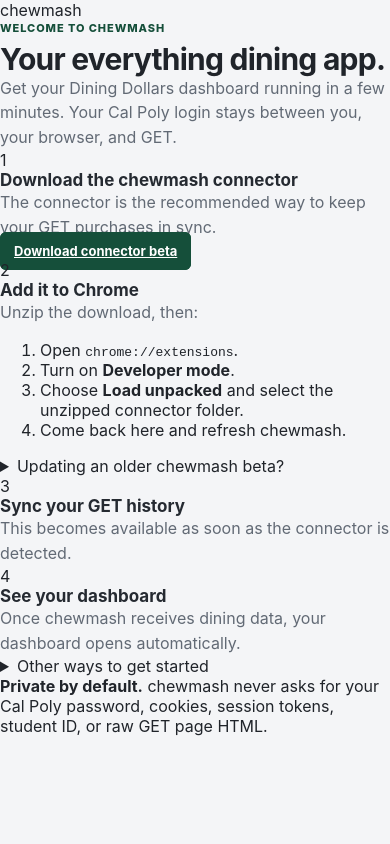
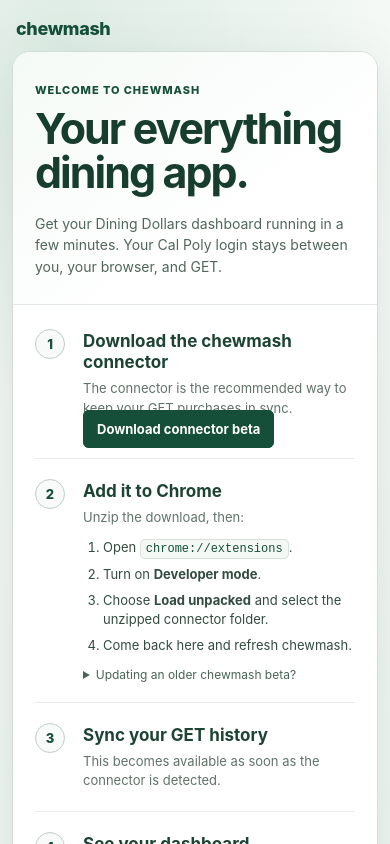
Before and after one commit to the-diegolaredo/chewmash, a React (Vite) app in the folder apps/web/: page / in a window 390 px wide. Shown: the top 844 px of the page. Built offline with nearby package versions, Linux system fonts and the light colour scheme.

Commit message:
Style prominent friendly onboarding

```diff
--- a/apps/web/src/web.css
+++ b/apps/web/src/web.css
@@ -20,102 +20,229 @@
   text-transform: lowercase;
 }
 
-.connector-install-help {
-  position: fixed;
-  right: 18px;
-  bottom: 18px;
-  z-index: 80;
-  width: min(420px, calc(100vw - 36px));
-  overflow: hidden;
-  border: 1px solid #cfd8d3;
-  border-radius: 14px;
-  background: rgba(255, 255, 255, .98);
-  box-shadow: 0 16px 44px rgba(16, 53, 39, .16);
-}
-
-.chewmash-connector-ready .connector-install-help {
-  display: none;
-}
-
-.connector-install-help summary {
-  display: flex;
-  align-items: center;
-  justify-content: space-between;
-  gap: 16px;
-  padding: 14px 16px;
-  color: #154f3a;
-  cursor: pointer;
-  list-style: none;
-}
-
-.connector-install-help summary::-webkit-details-marker {
-  display: none;
-}
-
-.connector-install-help summary > span:first-child {
+.first-run-loading {
+  min-height: 100dvh;
   display: grid;
-  gap: 2px;
-}
-
-.connector-install-help summary strong {
+  place-items: center;
+  color: #607269;
   font-size: 14px;
 }
 
-.connector-install-help summary small {
-  color: #607269;
-  font-size: 11px;
+.first-run-shell {
+  min-height: 100dvh;
+  padding: 28px 20px 56px;
+  background:
+    radial-gradient(circle at 16% 4%, rgba(215, 232, 222, .8), transparent 34%),
+    linear-gradient(180deg, #f8fbf9 0%, #eef5f0 100%);
 }
 
-.connector-install-chevron {
-  font-size: 20px;
-  line-height: 1;
-  transition: transform .18s ease;
+.first-run-brand {
+  width: min(780px, 100%);
+  margin: 0 auto 18px;
+  color: #154f3a;
+  font-size: 18px;
+  font-weight: 800;
+  letter-spacing: -.02em;
 }
 
-.connector-install-help[open] .connector-install-chevron {
-  transform: rotate(180deg);
+.first-run-card {
+  width: min(780px, 100%);
+  margin: 0 auto;
+  overflow: hidden;
+  border: 1px solid #d2ddd6;
+  border-radius: 24px;
+  background: rgba(255, 255, 255, .98);
+  box-shadow: 0 24px 70px rgba(25, 66, 49, .12);
+  transition: opacity .45s ease, transform .45s ease;
 }
 
-.connector-install-body {
-  display: grid;
-  gap: 14px;
-  padding: 0 16px 16px;
-  border-top: 1px solid #e2e7e4;
+.first-run-complete .first-run-card {
+  opacity: 0;
+  transform: translateY(-8px) scale(.99);
 }
 
-.connector-install-body > p:first-child {
+.first-run-heading {
+  padding: 42px 44px 34px;
+  border-bottom: 1px solid #e2e9e4;
+  background: linear-gradient(145deg, #f4faf6, #ffffff 68%);
+}
+
+.first-run-heading h1 {
+  max-width: 580px;
+  margin-top: 8px;
+  color: #173d2f;
+  font-size: clamp(32px, 6vw, 54px);
+  line-height: 1.02;
+  letter-spacing: -.045em;
+}
+
+.first-run-heading > p:last-child {
+  max-width: 610px;
+  margin-top: 18px;
+  color: #50665b;
+  font-size: 16px;
+  line-height: 1.55;
+}
+
+.setup-progress {
+  display: grid;
+  padding: 8px 44px 10px;
+}
+
+.setup-step {
+  position: relative;
+  display: grid;
+  grid-template-columns: 42px minmax(0, 1fr);
+  gap: 16px;
+  padding: 24px 0;
+}
+
+.setup-step:not(:last-child) {
+  border-bottom: 1px solid #e8edea;
+}
+
+.setup-step-marker {
+  width: 34px;
+  height: 34px;
+  display: grid;
+  place-items: center;
+  border: 1px solid #bfcfc5;
+  border-radius: 999px;
+  background: #f7faf8;
+  color: #154f3a;
+  font-size: 13px;
+  font-weight: 800;
+}
+
+.setup-step.done .setup-step-marker {
+  border-color: #2d7053;
+  background: #e5f1e9;
+}
+
+.setup-step-copy {
+  min-width: 0;
+}
+
+.setup-step-copy h2 {
+  margin: 2px 0 6px;
+  color: #1d4334;
+  font-size: 17px;
+  line-height: 1.25;
+}
+
+.setup-step-copy p {
+  max-width: 610px;
+  margin: 0;
+  color: #607269;
+  font-size: 13px;
+  line-height: 1.5;
+}
+
+.setup-step-copy > .primary-button,
+.setup-download {
+  width: fit-content;
   margin-top: 14px;
+  text-decoration: none;
+}
+
+.setup-step-copy small {
+  display: block;
+  margin-top: 10px;
+  color: #607269;
+  line-height: 1.4;
+}
+
+.setup-instructions {
+  display: grid;
+  gap: 10px;
+}
+
+.setup-instructions ol {
+  display: grid;
+  gap: 7px;
+  margin: 0;
+  padding-left: 20px;
+  color: #334b40;
+  font-size: 13px;
+  line-height: 1.45;
+}
+
+.setup-instructions code {
+  padding: 2px 5px;
+  border: 1px solid #d7e1da;
+  border-radius: 5px;
+  background: #f4f8f5;
+  color: #154f3a;
   font-size: 12px;
 }
 
-.connector-download-button {
+.setup-instructions details {
   width: fit-content;
-  text-decoration: none;
+  margin-top: 2px;
+  color: #496456;
+  font-size: 12px;
 }
 
-.connector-install-steps {
-  display: grid;
-  gap: 9px;
-  margin: 0;
-  padding-left: 20px;
-  color: #30483d;
+.setup-instructions summary,
+.first-run-other-options summary {
+  cursor: pointer;
+}
+
+.setup-instructions details p {
+  max-width: 570px;
+  margin-top: 8px;
+  padding-left: 2px;
+  font-size: 12px;
+}
+
+.setup-message {
+  max-width: 610px;
+  margin-top: 12px;
+  padding: 10px 12px;
+  border-radius: 9px;
+  background: #f2f6f3;
+  color: #496456;
   font-size: 12px;
   line-height: 1.45;
 }
 
-.connector-install-steps code {
-  padding: 1px 4px;
-  border: 1px solid #d8e0db;
-  border-radius: 4px;
-  background: #f4f7f5;
-  color: #154f3a;
-  font-size: 11px;
+.first-run-other-options {
+  margin: 8px 44px 0;
+  border: 1px solid #dce5df;
+  border-radius: 14px;
+  background: #fafcfb;
 }
 
-.connector-install-note {
-  margin: 0;
+.first-run-other-options > summary {
+  padding: 15px 16px;
+  color: #496456;
+  font-size: 13px;
+  font-weight: 700;
+}
+
+.other-options-body {
+  display: grid;
+  gap: 14px;
+  padding: 0 16px 16px;
+  border-top: 1px solid #e5ebe7;
+}
+
+.other-options-body > p {
+  margin-top: 14px;
   color: #607269;
+  font-size: 12px;
+  line-height: 1.5;
+}
+
+.first-run-privacy {
+  margin: 20px 44px 34px;
+  color: #6a7b72;
   font-size: 11px;
+  line-height: 1.5;
+}
+
+.first-run-privacy strong {
+  color: #3d594c;
 }
 
 .web-welcome {
@@ -164,12 +291,52 @@
 }
 
 @media (max-width: 720px) {
-  .connector-install-help {
-    right: 12px;
-    bottom: 84px;
-    width: calc(100vw - 24px);
-    max-height: min(68dvh, 560px);
-    overflow-y: auto;
+  .first-run-shell {
+    padding: 18px 12px 34px;
+  }
+
+  .first-run-brand {
+    margin-bottom: 12px;
+    padding-left: 4px;
+  }
+
+  .first-run-card {
+    border-radius: 18px;
+  }
+
+  .first-run-heading {
+    padding: 30px 22px 26px;
+  }
+
+  .first-run-heading h1 {
+    font-size: clamp(34px, 11vw, 46px);
+  }
+
+  .first-run-heading > p:last-child {
+    font-size: 14px;
+  }
+
+  .setup-progress {
+    padding: 4px 22px 8px;
+  }
+
+  .setup-step {
+    grid-template-columns: 36px minmax(0, 1fr);
+    gap: 12px;
+    padding: 20px 0;
+  }
+
+  .setup-step-marker {
+    width: 30px;
+    height: 30px;
+  }
+
+  .first-run-other-options {
+    margin: 6px 22px 0;
+  }
+
+  .first-run-privacy {
+    margin: 18px 22px 26px;
   }
 
   .web-welcome {
```
